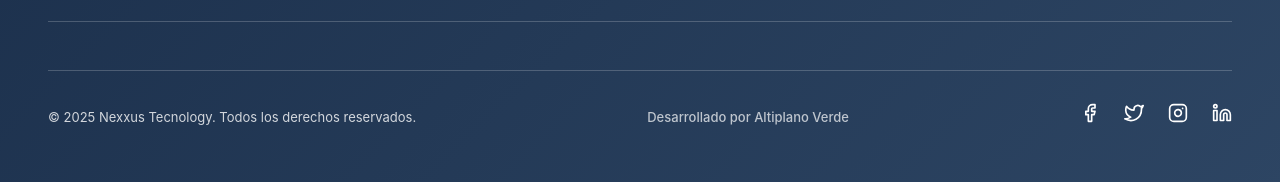
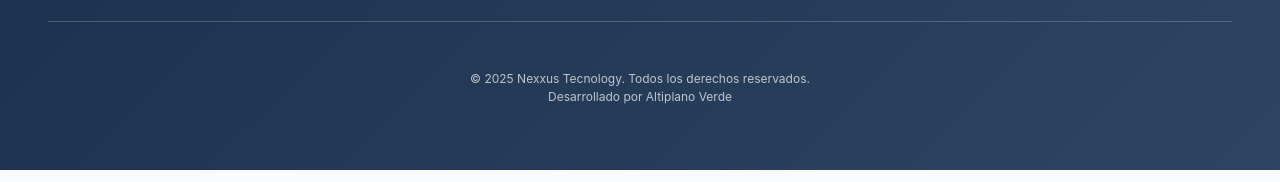
Before and after one commit to eadrixp/frontend-ecommerce, a React (Create React App) app: page /catalogo in a window 1280 px wide. Shown: the part 832-1014 px from the top of the page. Built offline with nearby package versions, Linux system fonts and the light colour scheme; no server answers.

Commit message:
Informacion de creadores

```diff
--- a/src/modules/catalogo/Catalogo.css
+++ b/src/modules/catalogo/Catalogo.css
@@ -905,18 +905,23 @@ body {
   justify-content: space-between;
   align-items: center;
   padding-top: var(--space-xl);
-  border-top: 1px solid rgba(255, 255, 255, 0.2);
   font-size: var(--font-size-sm);
   color: rgba(255, 255, 255, 0.8);
   gap: var(--space-lg);
 }
 
-.catalogo-footer-developer {
+.catalogo-footer-info {
+  display: flex;
+  flex-direction: column;
+  gap: var(--space-sm);
   flex: 1;
-  text-align: center;
-  font-size: var(--font-size-sm);
+  font-size: var(--font-size-xs);
   color: rgba(255, 255, 255, 0.7);
-  font-weight: 500;
+  line-height: 1.5;
+}
+
+.catalogo-footer-info div {
+  font-weight: 400;
 }
 
 .catalogo-footer-social {
--- a/src/modules/catalogo/components/CatalogoFooter.jsx
+++ b/src/modules/catalogo/components/CatalogoFooter.jsx
@@ -1,4 +1,5 @@
 import React from "react";
+import { CgEnter } from "react-icons/cg";
 import { FiFacebook, FiTwitter, FiInstagram, FiLinkedin } from 'react-icons/fi';
 
 const CatalogoFooter = () => {
@@ -51,14 +52,12 @@ const CatalogoFooter = () => {
 
       <div className="catalogo-footer-divider"></div>
 
-      <div className="catalogo-footer-bottom">
+      <div className="catalogo-footer-info" style={{textAlign:"center"}}>
         <div>
-          © {currentYear} Nexxus Tecnology. Todos los derechos reservados.
+          <div>© {currentYear} Nexxus Tecnology. Todos los derechos reservados.</div>
+          <div>Desarrollado por Altiplano Verde</div>
         </div>
-        <div className="catalogo-footer-developer">
-          Desarrollado por Altiplano Verde
-        </div>
-        <div className="catalogo-footer-social">
+        {/*<div className="catalogo-footer-social">
           <a href="https://facebook.com" target="_blank" rel="noopener noreferrer" title="Facebook">
             <FiFacebook size={20} />
           </a>
@@ -71,7 +70,7 @@ const CatalogoFooter = () => {
           <a href="https://linkedin.com" target="_blank" rel="noopener noreferrer" title="LinkedIn">
             <FiLinkedin size={20} />
           </a>
-        </div>
+        </div>*/}
       </div>
     </footer>
   );
```
